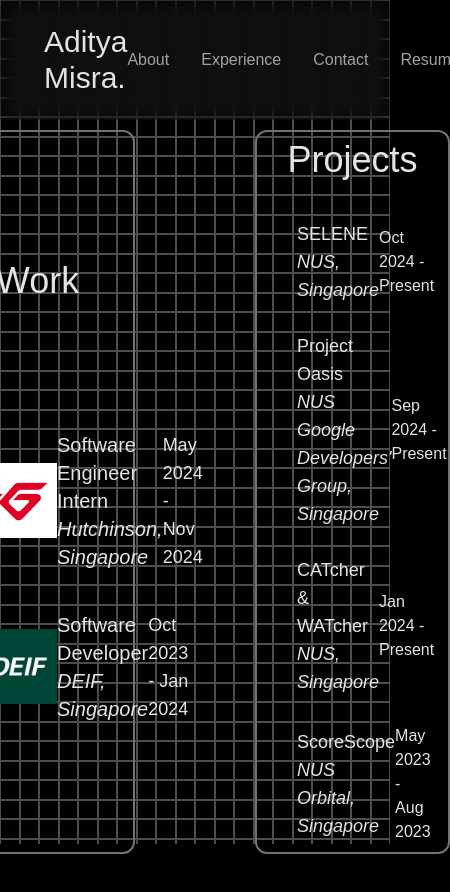
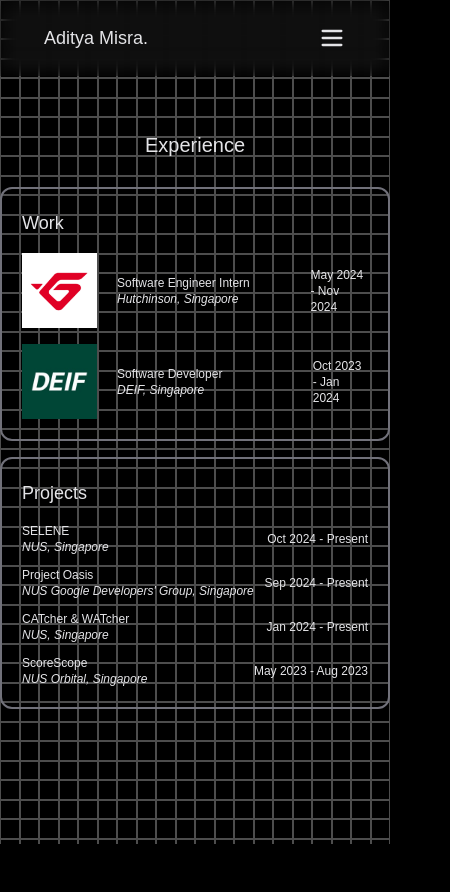
Before and after one commit to MadLamprey/portfolio-website, a Next.js app: page /experience in a window 390 px wide. Shown: the top 892 px of the page, 450 px wide, since content can reach past the window. After the commit the page ends 844 px from the top, so only its background shows below. Built offline with nearby package versions, Linux system fonts and the light colour scheme; a web font is replaced by a local one.

Commit message:
Fixes for responsiveness

```diff
--- a/src/app/components/navbar.tsx
+++ b/src/app/components/navbar.tsx
@@ -1,11 +1,26 @@
-import Link from "next/link"
+"use client";
+
+import { useState } from "react";
+import Link from "next/link";
+import { Menu } from "lucide-react";
 
 export default function NavBar()  {
+    const [isMenuOpen, setIsMenuOpen] = useState(false);
+
+    const toggleMenu = () => setIsMenuOpen(!isMenuOpen);
+
     return (
         <div className='fixed inset-x-0 top-0 z-20 backdrop-blur duration-200'>
             <div className="flex flex-row items-center justify-between mx-5 p-6">
-                <Link href="/" className="flex text-zinc-200 text-3xl">Aditya Misra.</Link>
-                <div className="flex justify-between gap-8">
+                <Link href="/" className="flex text-zinc-200 text-lg sm:text-xl md:text-3xl">Aditya Misra.</Link>
+                <button
+                    className="text-zinc-200 sm:hidden focus:outline-none"
+                    onClick={toggleMenu}
+                    aria-label="Toggle Menu"
+                >
+                    <Menu size={28} />
+                </button>
+                <div className="hidden sm:flex justify-between gap-8">
                     <Link
                         href="/about"
                         className="duration-200 text-zinc-400 hover:text-zinc-100"
@@ -32,6 +47,41 @@ export default function NavBar()  {
                     </Link>
                 </div>
             </div>
+
+            {isMenuOpen && (
+                <div className="sm:hidden bg-zinc-900 p-5">
+                <div className="flex flex-col gap-4 text-center">
+                  <Link
+                    href="/about"
+                    className="duration-200 text-zinc-400 hover:text-zinc-100"
+                    onClick={toggleMenu}
+                  >
+                    About
+                  </Link>
+                  <Link
+                    href="/experience"
+                    className="duration-200 text-zinc-400 hover:text-zinc-100"
+                    onClick={toggleMenu}
+                  >
+                    Experience
+                  </Link>
+                  <Link
+                    href="/contact"
+                    className="duration-200 text-zinc-400 hover:text-zinc-100"
+                    onClick={toggleMenu}
+                  >
+                    Contact
+                  </Link>
+                  <Link
+                    href="/resume"
+                    className="duration-200 text-zinc-400 hover:text-zinc-100"
+                    onClick={toggleMenu}
+                  >
+                    Resume
+                  </Link>
+                </div>
+              </div>
+            )}
         </div>
     )
 }
--- a/src/app/experience/page.tsx
+++ b/src/app/experience/page.tsx
@@ -3,62 +3,62 @@ import Image from "next/image";
 
 export default function Experience() {
     return (
-        <div className="flex flex-col items-center justify-center mx-auto gap-15 h-screen">
+        <div className="flex flex-col items-center justify-center mx-auto h-screen overflow-hidden">
             <NavBar />
-            <div className='my-40 flex flex-col items-center justify-center gap-20 w-screen'>
-            <div className="text-zinc-200 text-6xl animate-title text-center">Experience</div>
-            <div className="flex flex-row items-center justify-center gap-10 w-full">
-                <div className="m-10 w-6/12 h-5/6 border-2 rounded-xl border-zinc-500 p-10 z-10 text-zinc-200 flex flex-col gap-10 items-center justify-evenly">
-                    <span className="text-4xl">Work</span>
-                    <div className="flex flex-col items-center gap-10 w-full">
-                        <div className="flex flex-row items-center justify-between w-full">
+            <div className='my-40 flex flex-col items-center justify-center gap-8 sm:gap-12 md:gap-20 w-screen'>
+            <div className="text-zinc-200 text-xl sm:text-3xl md:text-6xl animate-title text-center">Experience</div>
+            <div className="flex flex-wrap md:flex-nowrap gap-4 sm:gap-6 md:gap-10 max-w-full">
+                <div className="flex flex-col w-full h-7/12 md:w-1/2 border-2 rounded-xl border-zinc-500 p-5 sm:p-7 md:p-10 z-10 text-zinc-200 gap-4 sm:gap-6 md:gap-1">
+                    <span className="text-lg sm:text-2xl md:text-4xl">Work</span>
+                    <div className="flex flex-col gap-4 sm:gap-6 md:gap-8 w-full">
+                        <div className="flex items-center justify-between gap-5">
                             <Image src="/hutchinson.png" alt="Hutchinson" width={75} height={75} />
-                            <div className="flex flex-col">
-                                <span className="text-xl">Software Engineer Intern</span>
-                                <span className="text-xl italic">Hutchinson, Singapore</span>
+                            <div className="flex flex-col w-full">
+                                <span className="text-xs sm:text-md md:text-xl">Software Engineer Intern</span>
+                                <span className="text-xs sm:text-md md:text-xl italic">Hutchinson, Singapore</span>
                             </div>
-                            <span className="text-lg">May 2024 - Nov 2024</span>
+                            <span className="text-xs sm:text-md md:text-lg">May 2024 - Nov 2024</span>
                         </div>
-                        <div className="flex flex-row items-center justify-between w-full">
+                        <div className="flex items-center justify-between gap-5">
                             <Image src="/deif.png" alt="DEIF" width={75} height={75} />
-                            <div className="flex flex-col">
-                                <span className="text-xl">Software Developer</span>
-                                <span className="text-xl italic">DEIF, Singapore</span>
+                            <div className="flex flex-col w-full">
+                                <span className="text-xs sm:text-md md:text-xl">Software Developer</span>
+                                <span className="text-xs sm:text-md md:text-xl italic">DEIF, Singapore</span>
                             </div>
-                            <span className="text-lg">Oct 2023 - Jan 2024</span>
+                            <span className="text-xs sm:text-md md:text-lg">Oct 2023 - Jan 2024</span>
                         </div>
                     </div>
                 </div>
-                <div className="m-10 w-6/12 h-5/6 border-2 rounded-xl border-zinc-500 p-10 z-10 text-zinc-200 flex flex-col gap-10 items-center justify-center">
-                    <span className="text-4xl">Projects</span>
-                    <div className="flex flex-col items-center gap-7 w-full">
+                <div className="flex flex-col w-full h-7/12 md:w-1/2 border-2 rounded-xl border-zinc-500 p-5 sm:p-7 md:p-10 z-10 text-zinc-200 gap-4 sm:gap-6 md:gap-10">
+                    <span className="text-lg sm:text-2xl md:text-4xl">Projects</span>
+                    <div className="flex flex-col items-center gap-3 sm:gap-4 md:gap-7 w-full">
                         <div className="flex flex-row items-center justify-between w-full">
                             <div className="flex flex-col">
-                                <span className="text-lg">SELENE</span>
-                                <span className="text-lg italic">NUS, Singapore</span>
+                                <span className="text-xs sm:text-md md:text-lg">SELENE</span>
+                                <span className="text-xs sm:text-md md:text-lg italic">NUS, Singapore</span>
                             </div>
-                            <span className="text-md">Oct 2024 - Present</span>
+                            <span className="text-xs sm:text-base md:text-md">Oct 2024 - Present</span>
                         </div>
                         <div className="flex flex-row items-center justify-between w-full">
                             <div className="flex flex-col">
-                                <span className="text-lg">Project Oasis</span>
-                                <span className="text-lg italic">NUS Google Developers&apos; Group, Singapore</span>
+                                <span className="text-xs sm:text-md md:text-lg">Project Oasis</span>
+                                <span className="text-xs sm:text-md md:text-lg italic">NUS Google Developers&apos; Group, Singapore</span>
                             </div>
-                            <span className="text-md">Sep 2024 - Present</span>
+                            <span className="text-xs sm:text-base md:text-md">Sep 2024 - Present</span>
                         </div>
                         <div className="flex flex-row items-center justify-between w-full">
                             <div className="flex flex-col">
-                                <span className="text-lg">CATcher & WATcher</span>
-                                <span className="text-lg italic">NUS, Singapore</span>
+                                <span className="text-xs sm:text-md md:text-lg">CATcher & WATcher</span>
+                                <span className="text-xs sm:text-md md:text-lg italic">NUS, Singapore</span>
                             </div>
-                            <span className="text-md">Jan 2024 - Present</span>
+                            <span className="text-xs sm:text-base md:text-md">Jan 2024 - Present</span>
                         </div>
                         <div className="flex flex-row items-center justify-between w-full">
                             <div className="flex flex-col">
-                                <span className="text-lg">ScoreScope</span>
-                                <span className="text-lg italic">NUS Orbital, Singapore</span>
+                                <span className="text-xs sm:text-md md:text-lg">ScoreScope</span>
+                                <span className="text-xs sm:text-md md:text-lg italic">NUS Orbital, Singapore</span>
                             </div>
-                            <span className="text-md">May 2023 - Aug 2023</span>
+                            <span className="text-xs sm:text-base md:text-md">May 2023 - Aug 2023</span>
                         </div>
                     </div>
                 </div>
--- a/src/app/page.tsx
+++ b/src/app/page.tsx
@@ -30,7 +30,7 @@ export default function Home() {
         </div>
       </div>
       <nav className="animate-fade-in">
-        <ul className="flex items-center justify-center gap-4">
+        <ul className="flex flex-col sm:flex-row items-center justify-center gap-4 justify-items-center p-4">
           {navigation.map((item) => (
             <Link
               key={item.name}
--- a/src/app/resume/page.tsx
+++ b/src/app/resume/page.tsx
@@ -5,11 +5,11 @@ export default function Resume() {
         <div className="flex flex-col items-center justify-center mx-auto gap-20 h-screen">
             <NavBar />
             <div className="my-10 flex flex-col items-center justify center z-10 w-full">
-                <div className="text-zinc-200 text-5xl animate-title py-10">Resume</div>
+                <div className="text-zinc-200 text-2xl sm:text-3xl md:text-5xl animate-title py-10">Resume</div>
                 <div className="relative w-full h-[70vh]">
                     <iframe
                         src="/resume.pdf"
-                        className="w-[50%] h-full mx-auto border rounded-xl"
+                        className="w-[75%] md:w-[50%] h-full mx-auto border rounded-xl"
                     ></iframe>
                 </div>
 
```
Also changed, not shown: src/app/about/page.tsx (+36 -36 lines), src/app/contact/page.tsx (+9 -9 lines).
